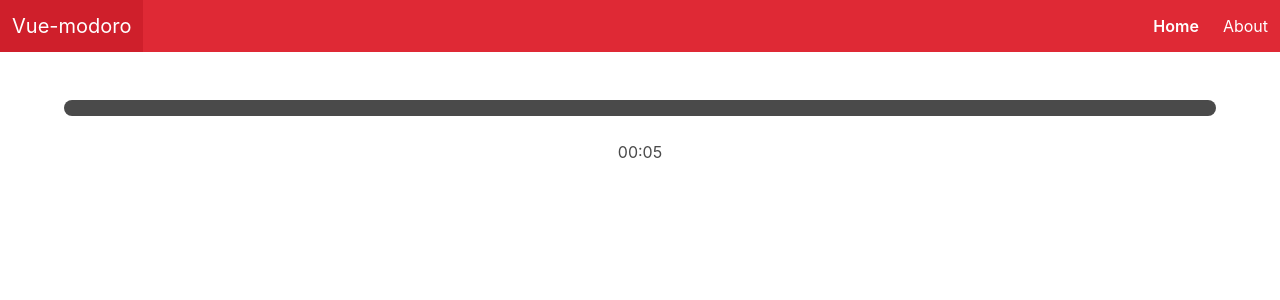
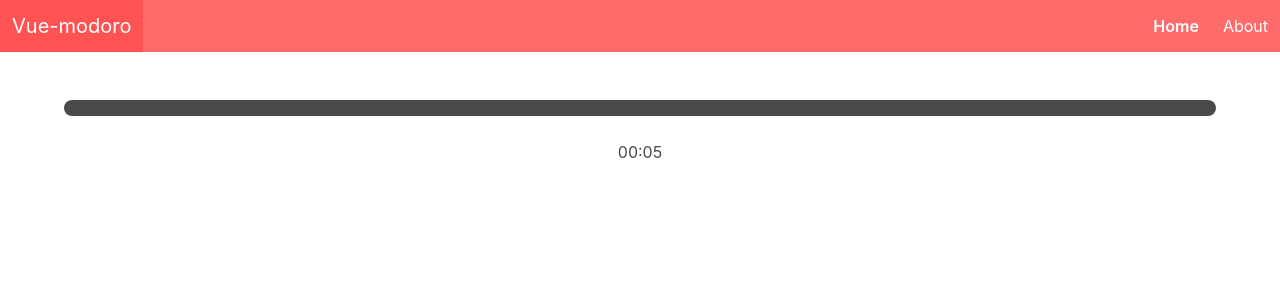
Before and after one commit to mccabiles/vue-modoro, a Vue app: page / in a window 1280 px wide. Shown: the top 300 px of the page. Built offline with nearby package versions, Linux system fonts and the light colour scheme.

Commit message:
Add color styles

```diff
--- a/src/assets/styles.scss
+++ b/src/assets/styles.scss
@@ -1,6 +1,11 @@
 @charset "utf-8";
-$primary: #df2935;
+$primary: #ff6b6b;
+$primary-lighten: #ffa6a6;
+$secondary: #41ad43;
 
 $link: #ffffff;
+$panel-heading-color: findColorInvert($primary-lighten);
+$panel-heading-background-color: $primary-lighten;
+$input-focus-border-color: $primary;
 
 @import "../../node_modules/bulma/bulma.sass";
```
